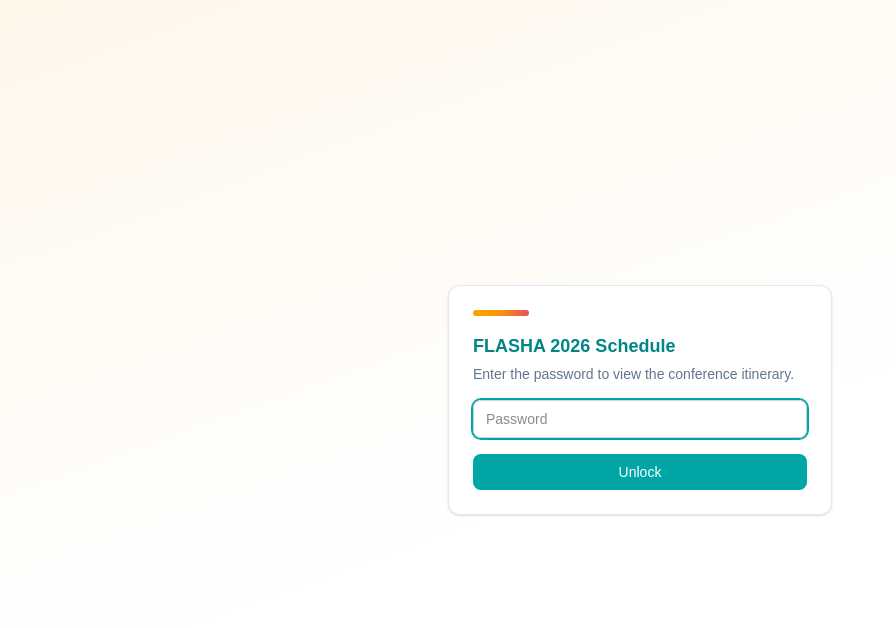
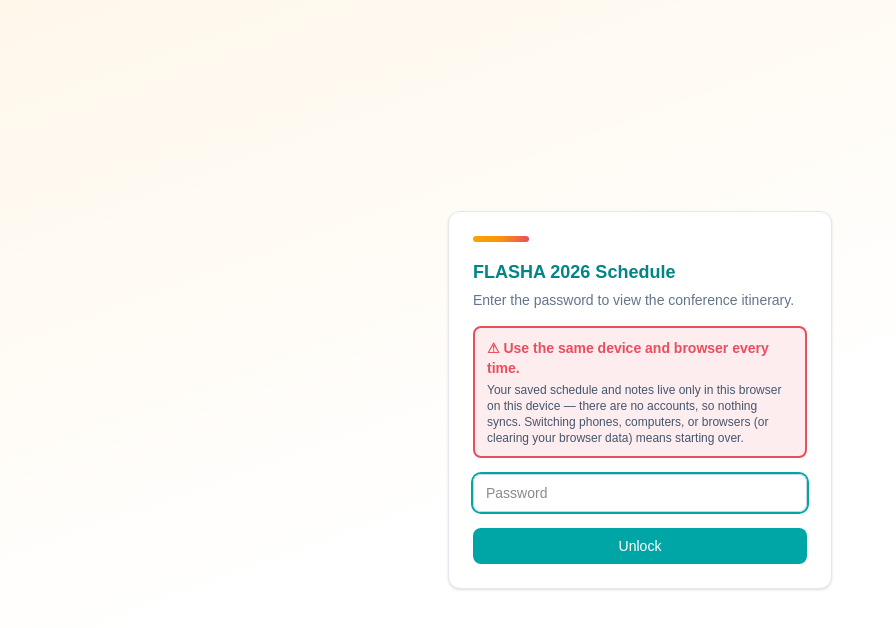
Before and after one commit to ashleyippolito/flasha, a Next.js app: page / in a window 1280 px wide. Shown: the top 628 px of the page, without its empty margins (0-896 px from the left). Built offline with nearby package versions, Linux system fonts and the light colour scheme.

Commit message:
Add device disclaimer to password gate

```diff
--- a/src/components/PasswordGate.tsx
+++ b/src/components/PasswordGate.tsx
@@ -41,6 +41,18 @@ export default function PasswordGate({ children }: { children: React.ReactNode }
             <h1 className="text-lg font-semibold text-flasha-teal-dark">FLASHA 2026 Schedule</h1>
             <p className="text-sm text-slate-500 mt-1">Enter the password to view the conference itinerary.</p>
           </div>
+
+          <div className="rounded-lg border-2 border-flasha-coral bg-flasha-coral/10 px-3 py-2.5">
+            <p className="text-sm font-semibold text-flasha-coral">
+              ⚠ Use the same device and browser every time.
+            </p>
+            <p className="text-xs text-slate-600 mt-1">
+              Your saved schedule and notes live only in this browser on this device — there are no
+              accounts, so nothing syncs. Switching phones, computers, or browsers (or clearing your
+              browser data) means starting over.
+            </p>
+          </div>
+
           <input
             type="password"
             autoFocus
```
